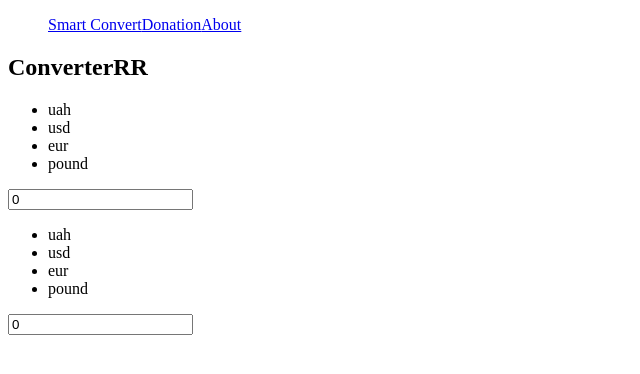
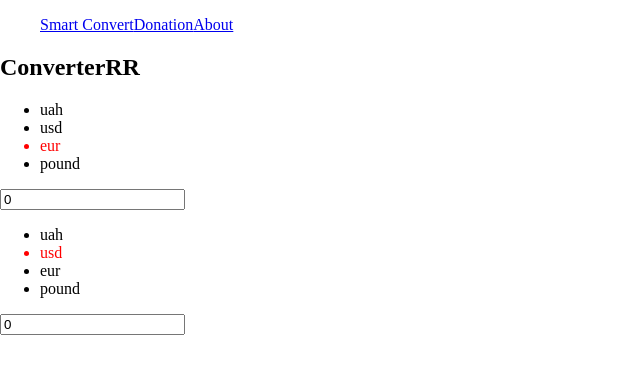
Before and after one commit to Viper-JSX/Smart_Convert-React, a React app: page / in a window 1280 px wide. Shown: the top 374 px of the page, without its empty margins (0-640 px from the left). Built offline with nearby package versions, Linux system fonts and the light colour scheme.

Commit message:
Created css file and added selected li highlighting

```diff
--- a/src/App.js
+++ b/src/App.js
@@ -1,3 +1,5 @@
+import './css/main.css';
+
 import React, { useEffect } from "react";
 import ReactDOM from "react-dom";
 import { useDispatch } from "react-redux";
--- /dev/null
+++ b/src/css/main.css
@@ -0,0 +1,12 @@
+*{
+    box-sizing: border-box;
+}
+
+body{
+    margin: 0;
+    padding: 0;
+}
+
+li.selected{
+    color: red
+}
```
